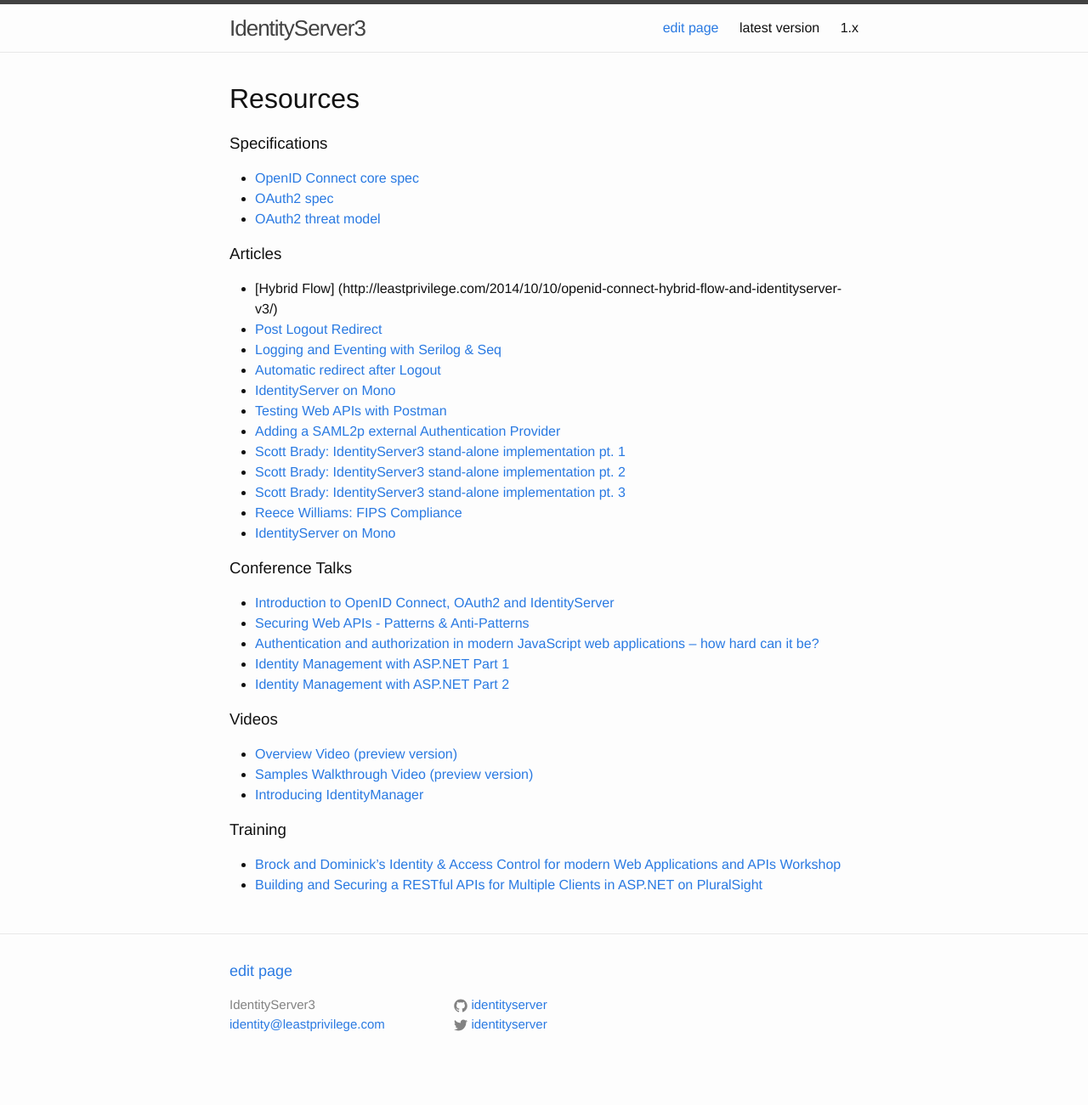
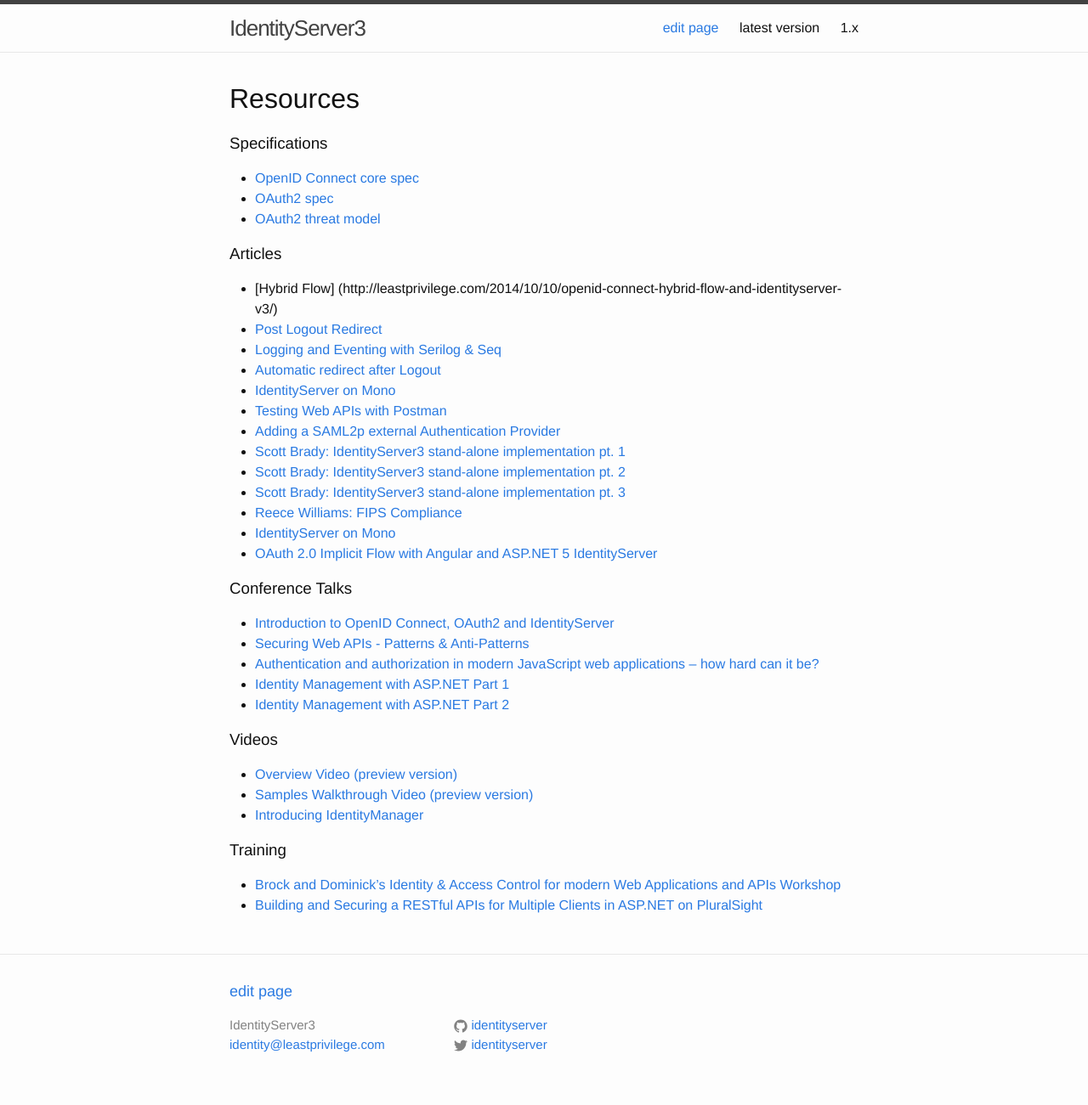
Before and after one commit to IdentityServer/Documentation, a Jekyll site: the page built from docsv2/resources/home.md, in a window 1280 px wide. Shown: the whole page at 85% size. Built offline with Jekyll 4.4.1, drawn with Linux system fonts in a browser that asks for light colours; Markdown is read by kramdown in place of the engine named in the settings; before the commit the page ends 1277 px from its top, so only the background shows below that.

Commit message:
Update home.md

```diff
--- a/docsv2/resources/home.md
+++ b/docsv2/resources/home.md
@@ -22,6 +22,7 @@
 * [Scott Brady: IdentityServer3 stand-alone implementation pt. 3](https://www.scottbrady91.com/Identity-Server/Identity-Server-3-Standalone-Implementation-Part-3)
 * [Reece Williams: FIPS Compliance](http://anemptyreece.com/2015/05/16/identityserver3-fips/)
 * [IdentityServer on Mono](http://softentropy.com/2015/09/20/identityserver-2-0-1-on-mono/)
+* [OAuth 2.0 Implicit Flow with Angular and ASP.NET 5 IdentityServer](http://damienbod.com/2015/11/08/oauth2-implicit-flow-with-angular-and-asp-net-5-identity-server/)
 
 ### Conference Talks
 * [Introduction to OpenID Connect, OAuth2 and IdentityServer](https://vimeo.com/113604459)
```
